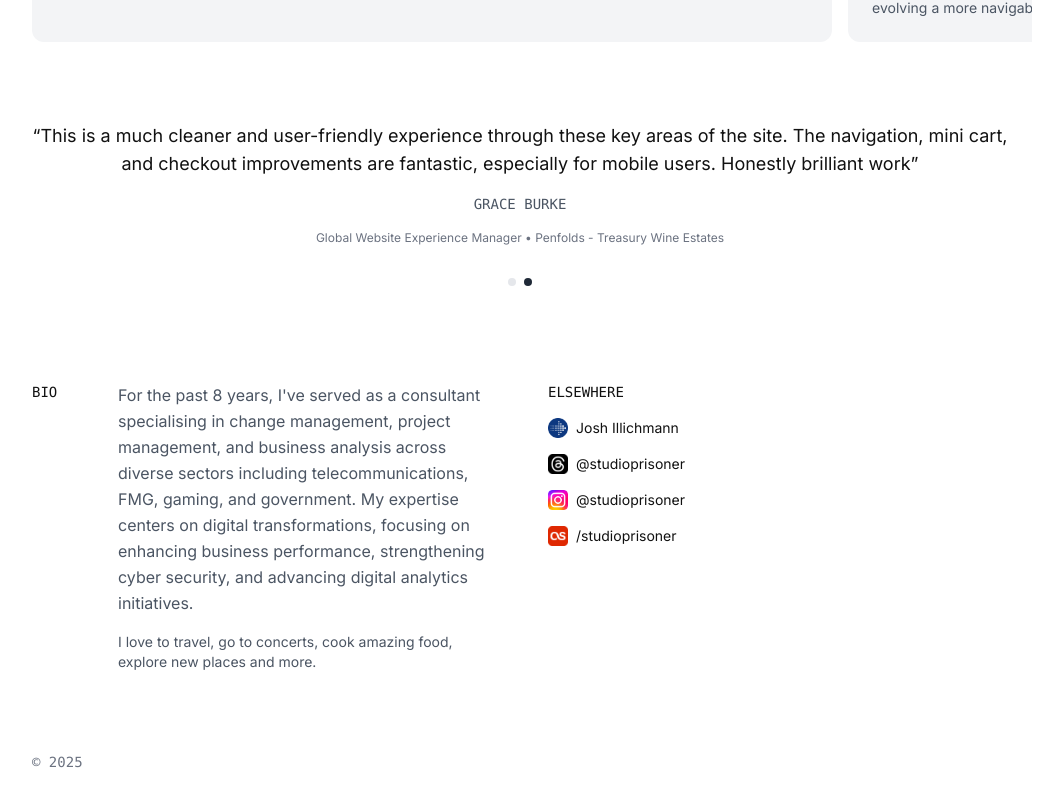
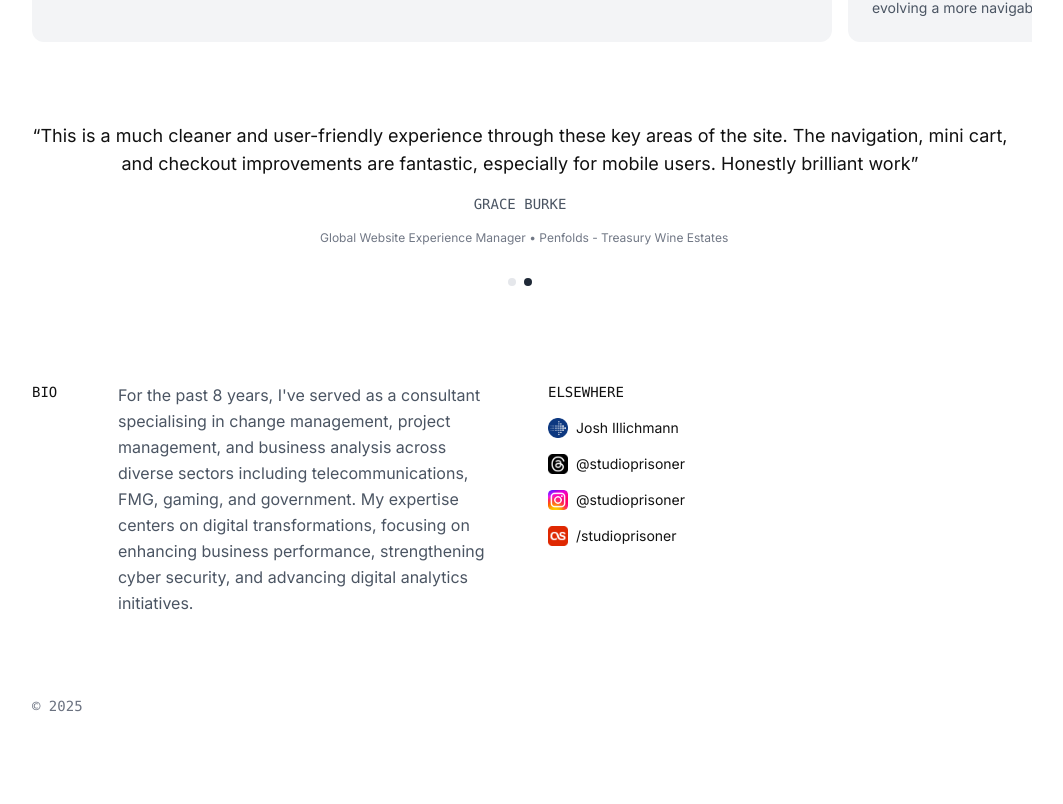
Before and after one commit to studioprisoner/joshillichmann.com, a Next.js app: page / in a window 1280 px wide. Shown: the part 1172-1976 px from the top of the page, without its empty margins (120-1183 px from the left). After the commit the page ends 1920 px from the top, so only its background shows below. Built offline with nearby package versions, Linux system fonts and the light colour scheme.

Commit message:
removed personal part

```diff
--- a/app/page.tsx
+++ b/app/page.tsx
@@ -273,7 +273,6 @@ export default function Home() {
             <p className="text-gray-600 leading-relaxed text-base">
             For the past 8 years, I&apos;ve served as a consultant specialising in change management, project management, and business analysis across diverse sectors including telecommunications, FMG, gaming, and government. My expertise centers on digital transformations, focusing on enhancing business performance, strengthening cyber security, and advancing digital analytics initiatives.
             </p>
-            <p className="text-sm text-gray-600">I love to travel, go to concerts, cook amazing food, explore new places and more.</p>
           </div>
 
           <div className="col-span-1 md:col-span-5 space-y-4">
```
